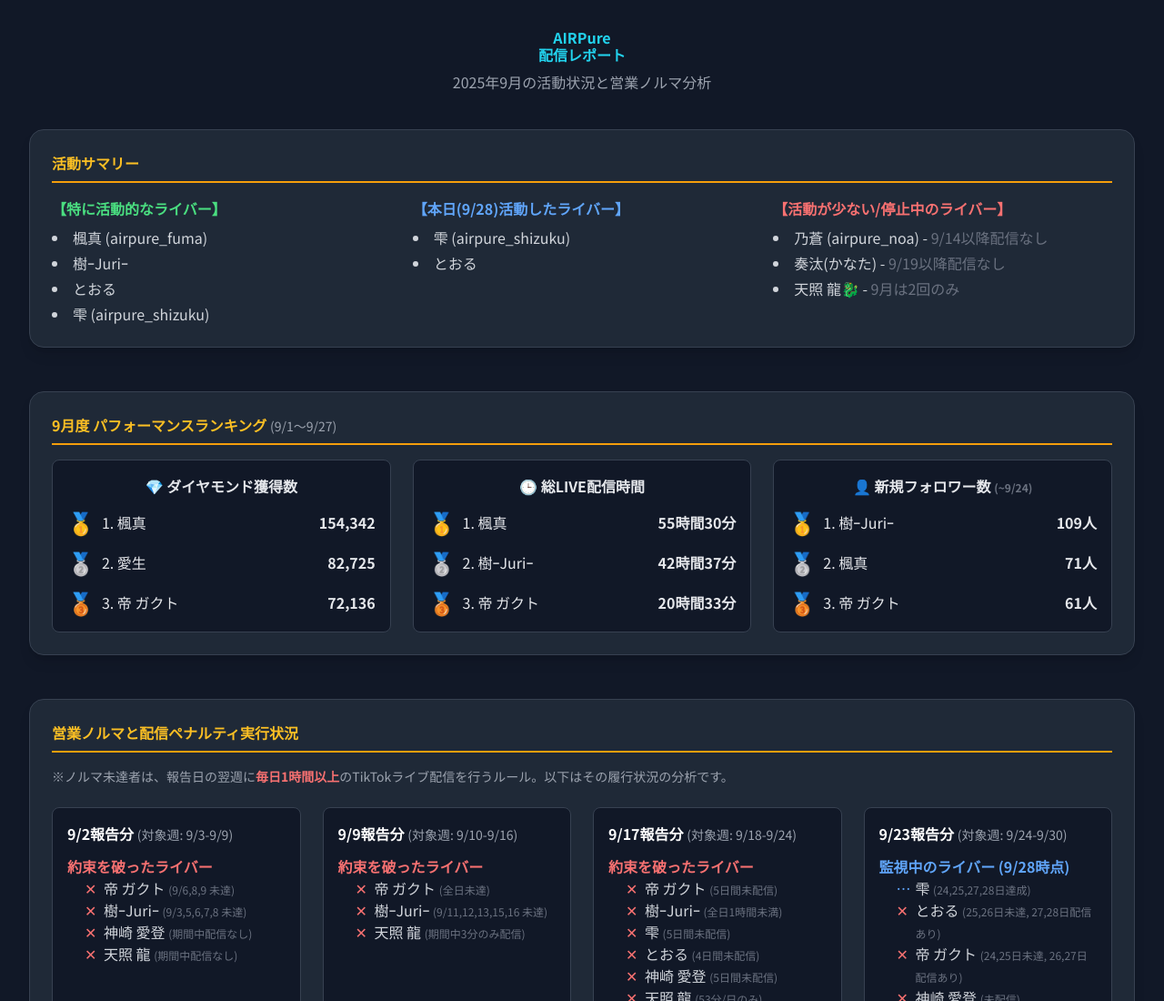
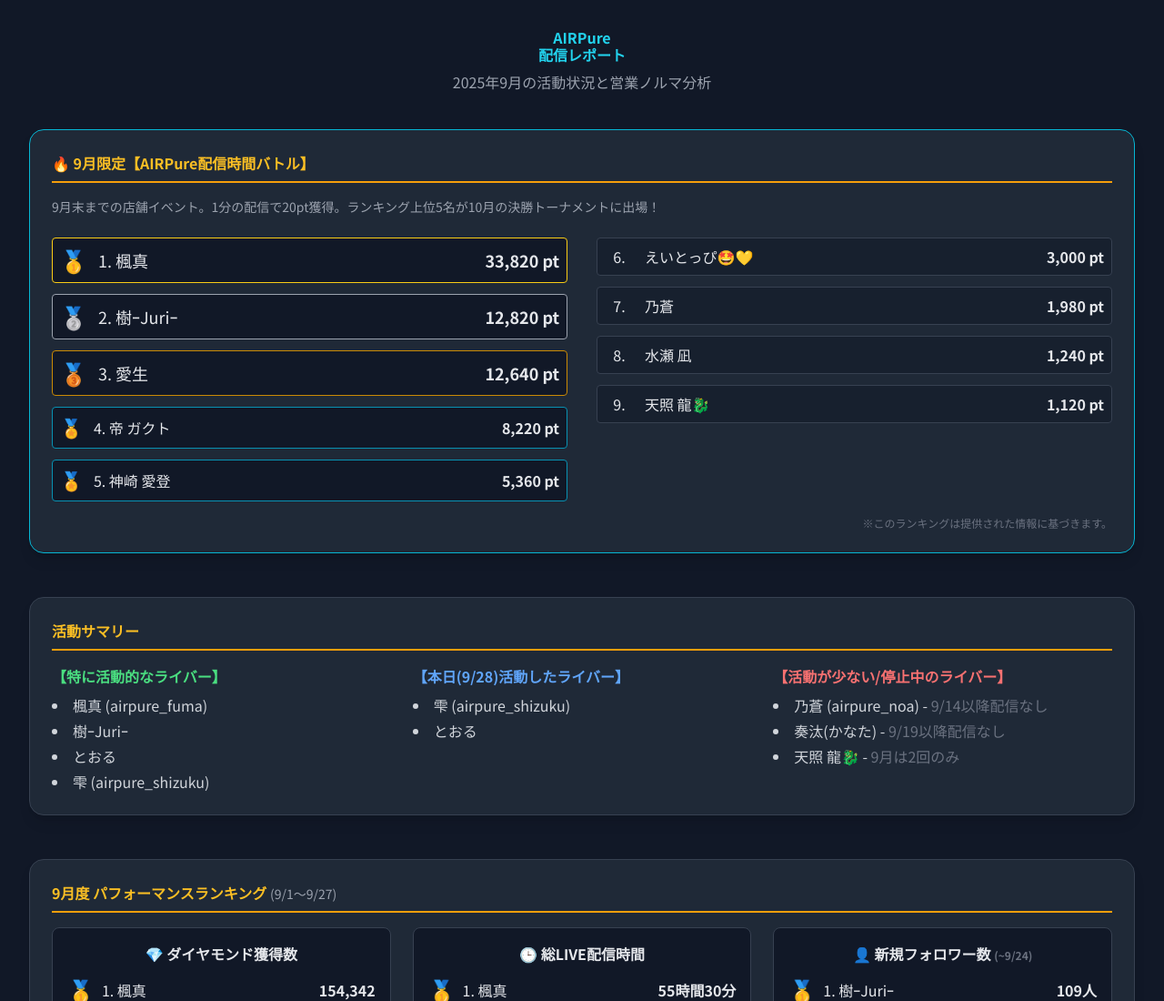
Before and after one commit to mappy0509/airpure-tiktok-report, a plain HTML site: page index.html in a window 1280 px wide. Shown: the top 1100 px of the page at 91% size. Drawn offline with nearby package versions, Linux system fonts and the light colour scheme.

Commit message:
配信時間バトルの情報反映

```diff
--- a/index.html
+++ b/index.html
@@ -60,6 +60,29 @@
             <h1 class="font-bold text-cyan-400">AIRPure<br>配信レポート</h1>
             <p class="text-gray-400 mt-2">2025年9月の活動状況と営業ノルマ分析</p>
         </header>
+
+        <!-- NEW SECTION: 配信時間バトル -->
+        <div class="mb-12 bg-gray-800 p-6 rounded-2xl shadow-lg border border-cyan-500">
+            <h2 class="font-bold mb-4 text-amber-400 border-b-2 border-amber-500 pb-2">🔥 9月限定【AIRPure配信時間バトル】</h2>
+            <p class="text-gray-400 mb-6 text-sm">9月末までの店舗イベント。1分の配信で20pt獲得。ランキング上位5名が10月の決勝トーナメントに出場！</p>
+            <div class="grid grid-cols-1 md:grid-cols-2 gap-x-8 gap-y-4 text-gray-200">
+                <!-- Rankings List -->
+                <ul class="space-y-3">
+                    <li class="flex items-center text-lg p-2 rounded bg-gray-900 border border-yellow-400"><span class="text-2xl mr-3">🥇</span> 1. 楓真 <span class="ml-auto font-semibold">33,820 pt</span></li>
+                    <li class="flex items-center text-lg p-2 rounded bg-gray-900 border border-gray-400"><span class="text-2xl mr-3">🥈</span> 2. 樹ｰJuriｰ <span class="ml-auto font-semibold">12,820 pt</span></li>
+                    <li class="flex items-center text-lg p-2 rounded bg-gray-900 border border-yellow-600"><span class="text-2xl mr-3">🥉</span> 3. 愛生 <span class="ml-auto font-semibold">12,640 pt</span></li>
+                    <li class="flex items-center p-2 rounded bg-gray-900 border border-cyan-600"><span class="text-xl mr-3">🏅</span> 4. 帝 ガクト <span class="ml-auto font-semibold">8,220 pt</span></li>
+                    <li class="flex items-center p-2 rounded bg-gray-900 border border-cyan-600"><span class="text-xl mr-3">🏅</span> 5. 神崎 愛登 <span class="ml-auto font-semibold">5,360 pt</span></li>
+                </ul>
+                 <ul class="space-y-3">
+                    <li class="flex items-center p-2 rounded bg-gray-900/50 border border-gray-700"><span class="w-8 text-center mr-3">6.</span> えいとっぴ🤩💛 <span class="ml-auto font-semibold">3,000 pt</span></li>
+                    <li class="flex items-center p-2 rounded bg-gray-900/50 border border-gray-700"><span class="w-8 text-center mr-3">7.</span> 乃蒼 <span class="ml-auto font-semibold">1,980 pt</span></li>
+                    <li class="flex items-center p-2 rounded bg-gray-900/50 border border-gray-700"><span class="w-8 text-center mr-3">8.</span> 水瀬 凪 <span class="ml-auto font-semibold">1,240 pt</span></li>
+                    <li class="flex items-center p-2 rounded bg-gray-900/50 border border-gray-700"><span class="w-8 text-center mr-3">9.</span> 天照 龍🐉 <span class="ml-auto font-semibold">1,120 pt</span></li>
+                 </ul>
+            </div>
+            <p class="text-xs text-gray-500 mt-4 text-right">※このランキングは提供された情報に基づきます。</p>
+        </div>
 
         <!-- サマリー -->
         <div class="mb-12 bg-gray-800 p-6 rounded-2xl shadow-lg border border-gray-700">
```
